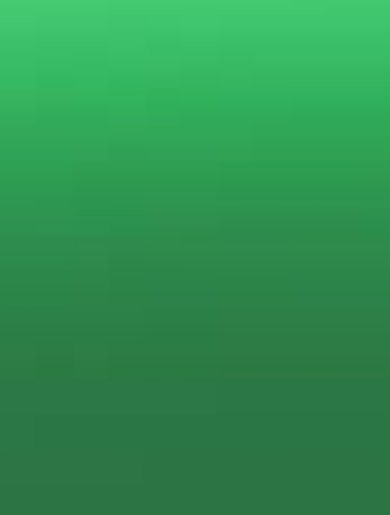
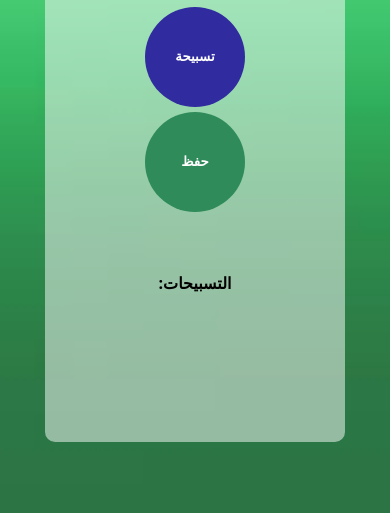
Before and after one commit to shvheen/Athkar-counting, a plain HTML site: page index.html in a window 390 px wide. Shown: the part 347-862 px from the top of the page. Drawn offline with Linux system fonts and the light colour scheme.

Commit message:
buttons change and responsive desing

```diff
--- a/index.css
+++ b/index.css
@@ -54,3 +54,47 @@ button {
 #save-el {
     font-weight: bold;
 }
+
+@media screen and (max-width: 550px) {
+    body {
+        background-image: url("images.jpg");
+        background-size: cover;
+        font-family: 'Open Sans', 'Helvetica Neue', sans-serif;
+        text-align: center;
+        height: 100vh;
+        display: flex;
+        justify-content: center;
+        align-items: center;
+    }
+
+    .container {
+        background: rgb(255, 255, 255, 0.5);
+        width: 85%;
+        height: 85%;
+        margin: auto;
+        border: 0px solid black;
+        border-radius: 10px;
+        display: flex;
+        flex-direction: column;
+        justify-content: center;
+        align-items: center;
+    }
+
+    #increment-btn {
+        background: #302ca0;
+        height: 100px;
+        width: 100px;
+        border-radius: 50%;
+    }
+
+    #save-btn {
+        background: #2f8b5a;
+        height: 100px;
+        width: 100px;
+        border-radius: 50%;
+    }
+
+    p {
+        margin-top: 40;
+    }
+}
```
